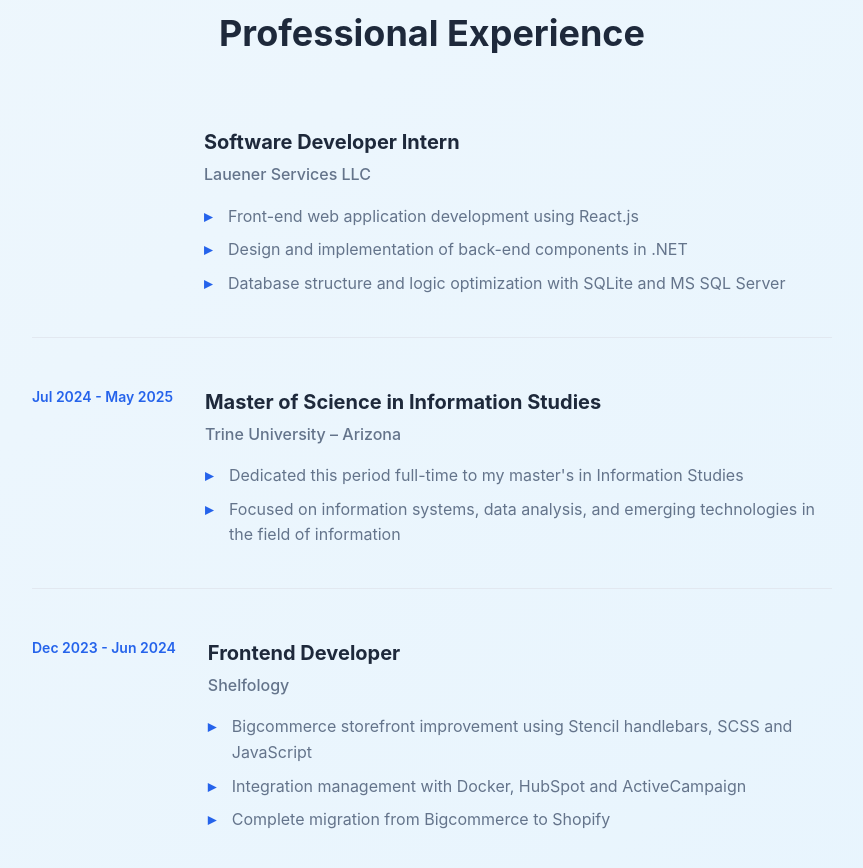
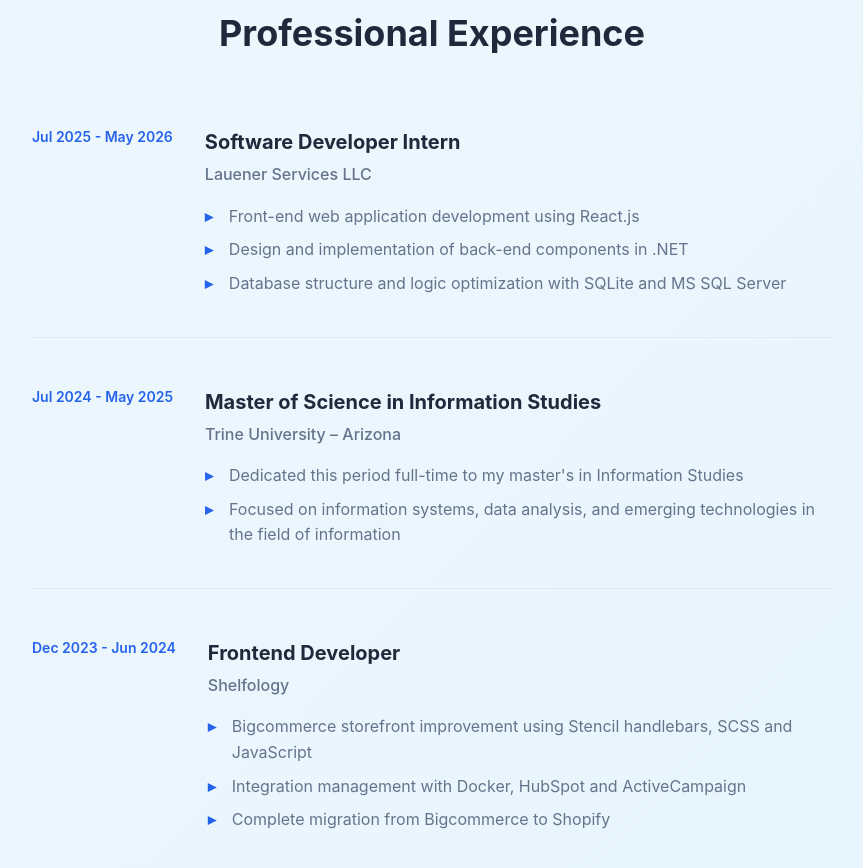
Before and after one commit to Monzon-Elias/myePortfolio, a React (Vite) app: page / in a window 1280 px wide. Shown: the part 3400-4268 px from the top of the page, without its empty margins (208-1071 px from the left). Built offline with nearby package versions, Linux system fonts and the light colour scheme.

Commit message:
Update en.js
Cambié jul2025Present por jul2025May2026 y la correspondiente string Present por May 2026

```diff
--- a/src/translations/en.js
+++ b/src/translations/en.js
@@ -39,7 +39,7 @@
   experience: {
     title: "Professional Experience",
     dates: {
-      jul2025Present: "Jul 2025 - Present",
+      jul2025May2026: "Jul 2025 - May 2026",
       jul2024May2025: "Jul 2024 - May 2025",
       dec2023Jun2024: "Dec 2023 - Jun 2024",
       dec2022Nov2023: "Dec 2022 - Nov 2023",
```
